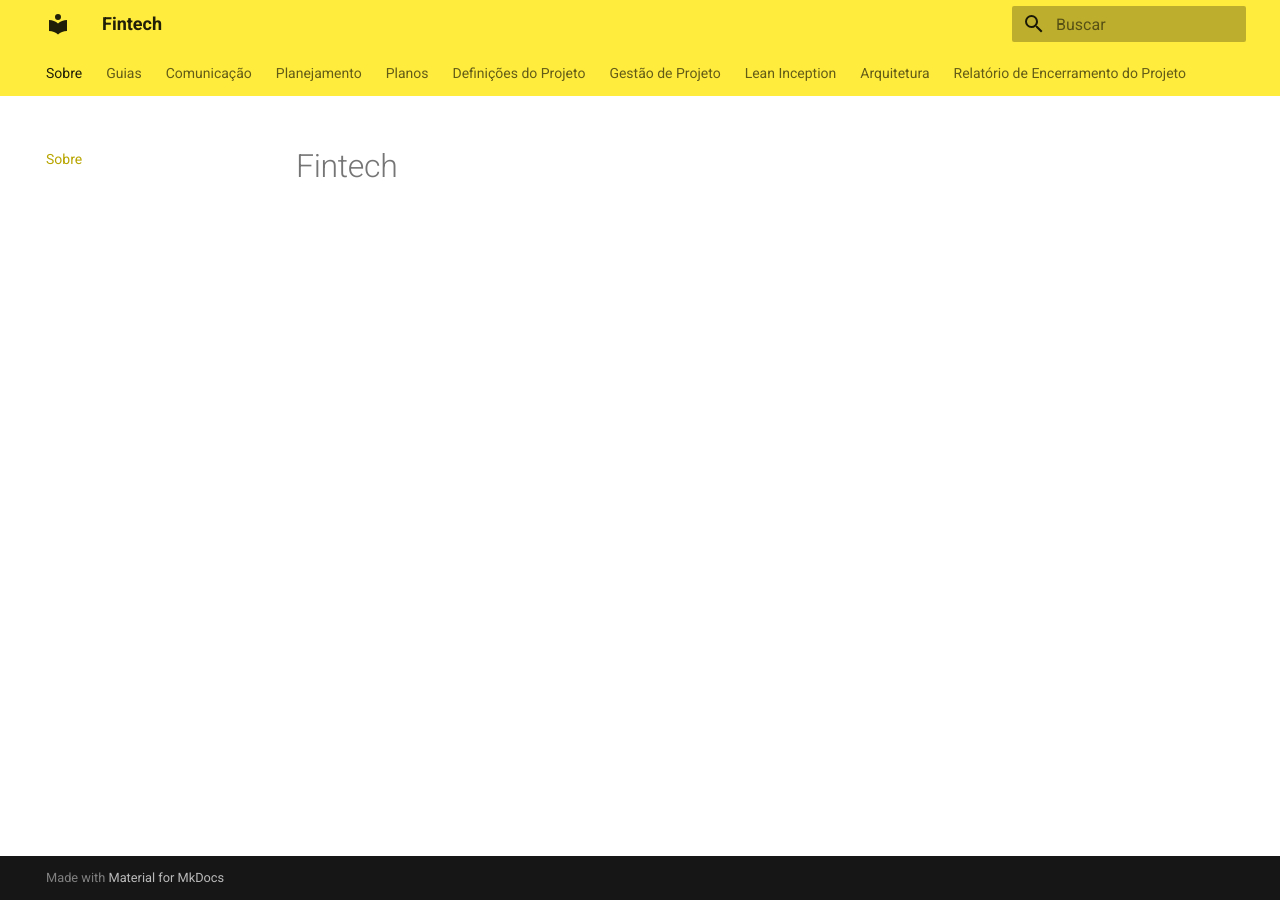
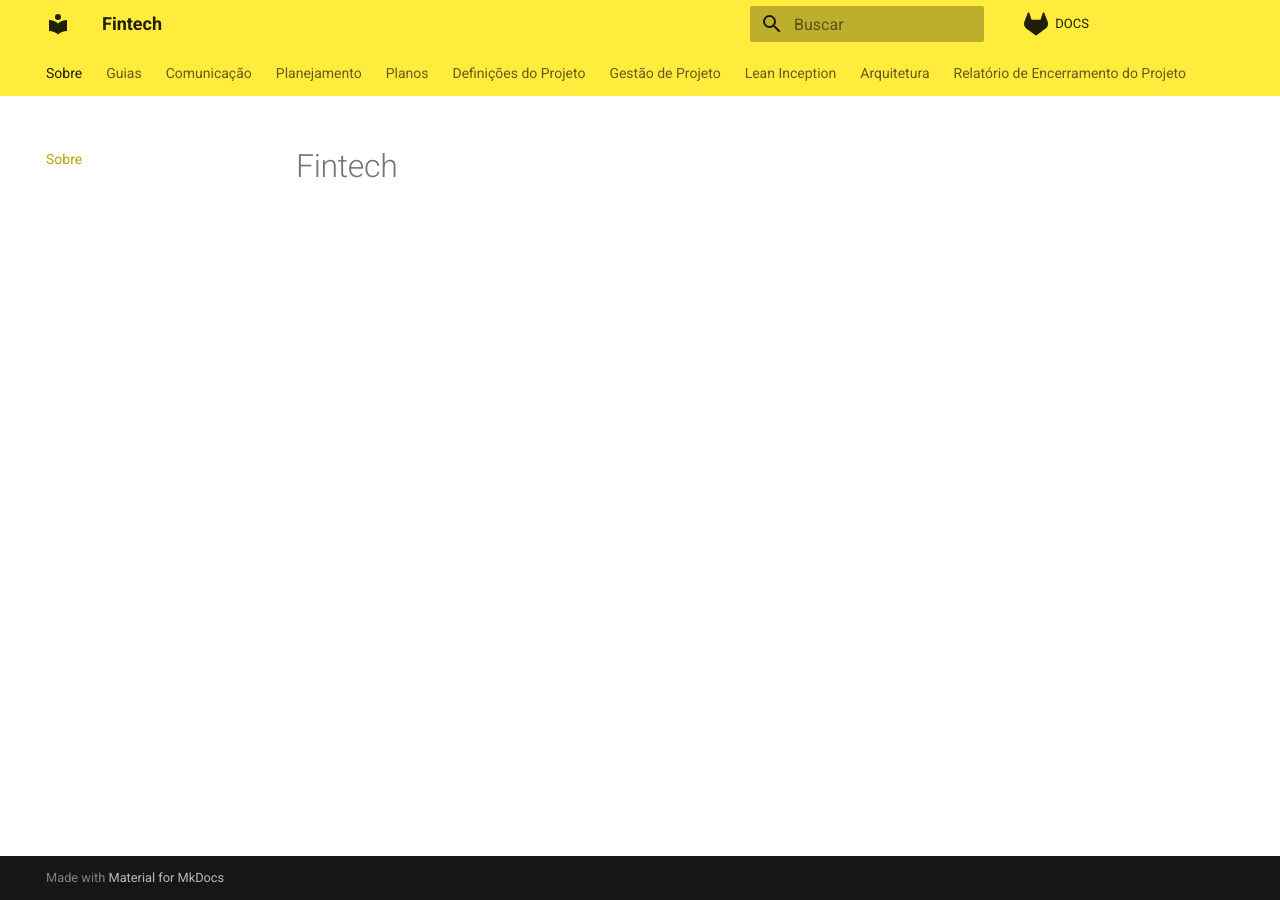
Before and after one commit to Simula-Fin/DOCS, an MkDocs documentation site: the page built from docs/index.md, in a window 1280 px wide. Built offline with MkDocs 1.6.1 and Material for MkDocs 9.7.7, drawn with Linux system fonts in a browser that asks for light colours; comment, search, counter and statistics services are not loaded.

Commit message:
Update mkdocs.yml

```diff
--- a/mkdocs.yml
+++ b/mkdocs.yml
@@ -1,4 +1,8 @@
 site_name: Fintech
+repo_name: "DOCS"
+repo_url: "https://github.com/Simula-Fin/DOCS"
+docs_dir: docs
+
 theme:
     name: material
     palette:
@@ -9,8 +13,6 @@ theme:
     font:
         text: Roboto
     language: pt-BR
-    repo_url: https://gitlab.com/fga-eps-rmc/fintech/fintech_doc
-    repo_name: Fintech Docs
     icon:
         repo: fontawesome/brands/gitlab
     # logo: assets/logo.png
```
